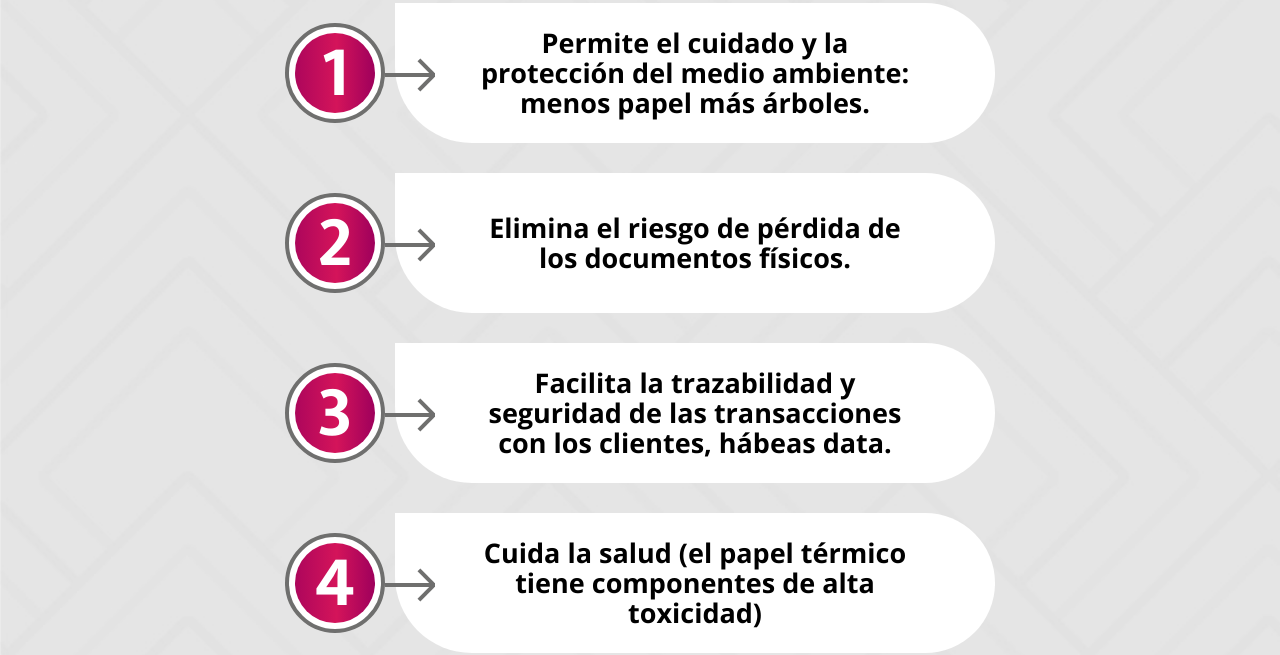
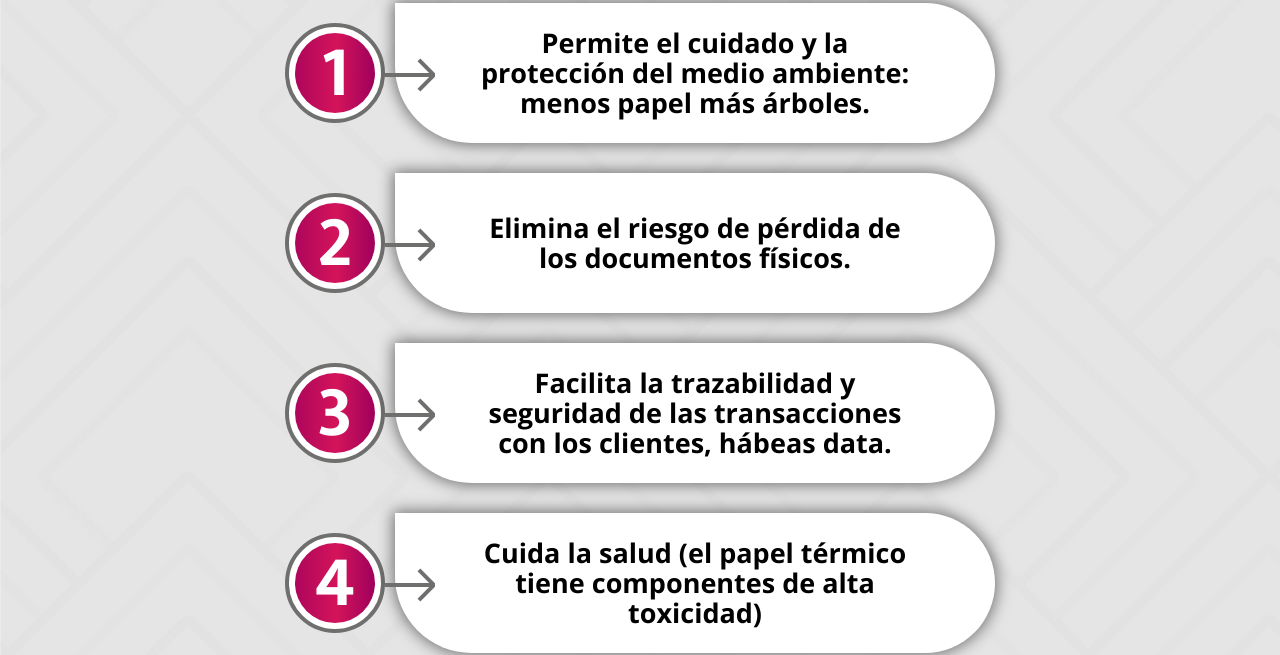
Before and after one commit to multimedial2016/landing-factura-electronica, a plain HTML site: page index.html in a window 1280 px wide. Shown: the part 177-832 px from the top of the page. Drawn offline with nearby package versions, Linux system fonts and the light colour scheme.

Commit message:
Se agrega box shadown a los contenedores

```diff
--- a/style.css
+++ b/style.css
@@ -129,6 +129,9 @@ body {
     justify-content: center;
     align-items: center;
     border-radius: 0 100px 100px 110px;
+    -webkit-box-shadow: 0px 0px 15px 2px rgba(0,0,0,0.5);
+-moz-box-shadow: 0px 0px 15px 2px rgba(0,0,0,0.5);
+box-shadow: 0px 0px 15px 2px rgba(0,0,0,0.5);
 }
 .text-container-lnd p {
     text-align: center;
```
